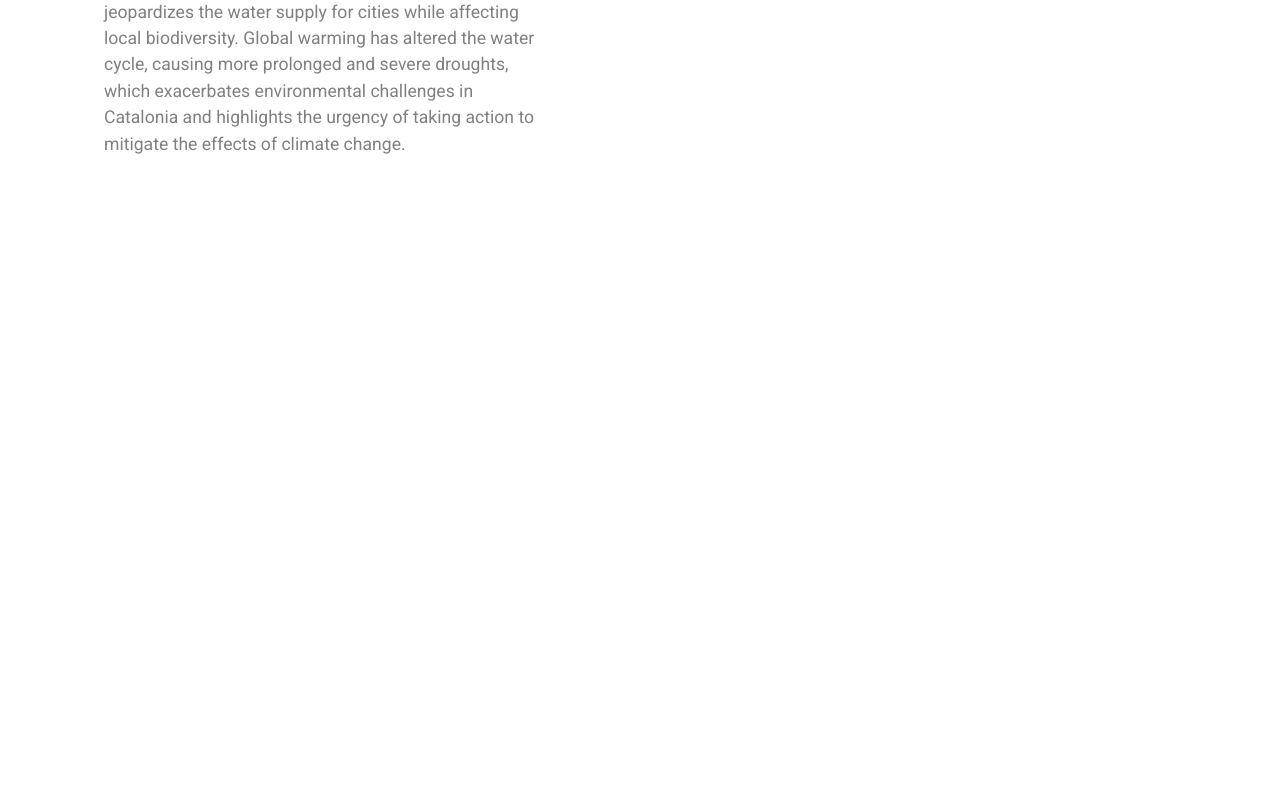
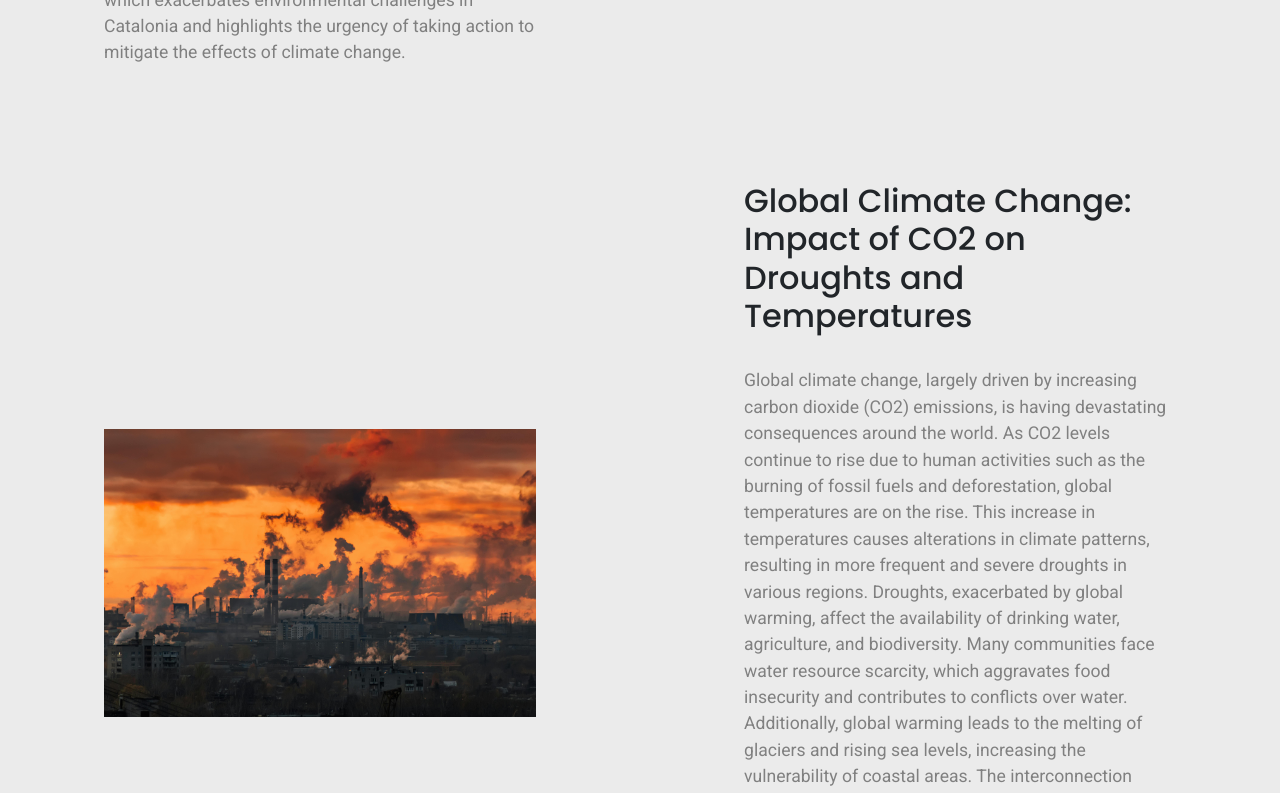
Before and after one commit to adptCode/nasaSpaceApp, an Angular app: page / in a window 1280 px wide. Shown: the part 1480-2273 px from the top of the page. Before the commit the page ends 1703 px from the top, so only its background shows below. Built offline with nearby package versions, Linux system fonts and the light colour scheme.

Commit message:
seccion historia acabado

```diff
--- a/src/app/info/info.component.css
+++ b/src/app/info/info.component.css
@@ -57,6 +57,7 @@ padding: 20px;
 
 .bloque2{
     height: auto;
+    background-color: rgb(235, 235, 235);
 }
 .seccion2{
     height: auto;
@@ -64,6 +65,7 @@ padding: 20px;
    justify-content: center;
    align-items: center;
   padding: 50px;
+
 }
 .text_seccion2{
     width: 80%;
@@ -74,7 +76,7 @@ padding: 20px;
     font-family: "Poppins", sans-serif;
     font-weight: 500;
     font-style: normal;
-    font-size: 3rem;
+    font-size: 2rem;
 }
 .text_seccion2 p{
     font-size: 1.1rem;
@@ -88,6 +90,41 @@ padding: 20px;
     justify-content: center;
     align-items: center;
 }
+
+.seccion3{
+    height: auto;
+   display: flex;
+   justify-content: center;
+   align-items: center;
+  padding: 50px;
+
+}
+.seccion3 img{
+    width: 80%;
+}
+.text_seccion3{
+    width: 80%;
+    height: auto;
+}
+
+.text_seccion3 h3{
+    font-family: "Poppins", sans-serif;
+    font-weight: 500;
+    font-style: normal;
+    font-size: 2rem;
+}
+.text_seccion3 p{
+    font-size: 1.1rem;
+    font-family: "Roboto", sans-serif;
+    font-weight: 400;
+    font-style: normal;
+    color:grey
+}
+
+
+
+
+
 /* Estilos responsivos para móviles */
 @media (max-width: 1200px) {
     h1 {
@@ -105,6 +142,16 @@ padding: 20px;
         height: auto;
 
     }
+    .text_seccion3{
+        width: 100%;
+        height: auto;
+
+    }
+
+    .seccion3 img{
+        width: 100%;
+    }
+
 }
 
 @media (max-width: 480px) {
--- a/src/app/info/info.component.html
+++ b/src/app/info/info.component.html
@@ -18,6 +18,7 @@
     <div class="col-sm-12 col-md-12 col-lg-6 seccion2">
       <div class="text_seccion2">
         <h3>The Impact of Climate Change on Drought in Catalonia</h3>
+        <br>
         <p>
           Catalonia, a region of Spain, has been intensely affected by drought
           in recent years, a phenomenon directly related to climate change and
@@ -36,8 +37,47 @@
       </div>
     </div>
     <div class="col-sm-12 col-md-12 col-lg-6 video_seccion2">
-        <iframe width="560" height="315" src="https://www.youtube.com/embed/APYkGClCI8s?autoplay=1&mute=1" frameborder="0" allow="autoplay; encrypted-media" allowfullscreen></iframe>
+      <iframe
+        width="560"
+        height="315"
+        src="https://www.youtube.com/embed/APYkGClCI8s?autoplay=1&mute=1"
+        frameborder="0"
+        allow="autoplay; encrypted-media"
+        allowfullscreen
+      ></iframe>
+    </div>
+  </div>
 
+  <div class="row">
+    <div class="col-sm-12 col-md-12 col-lg-6 seccion3 order-2 order-lg-1">
+      <img src="assets/co2.jpg" alt="" />
+    </div>
+    <div class="col-sm-12 col-md-12 col-lg-6 seccion3 order-1 order-lg-2">
+      <div class="text_seccion3">
+        <h3>
+          Global Climate Change: Impact of CO2 on Droughts and Temperatures
+        </h3>
+        <br>
+        <p>
+          Global climate change, largely driven by increasing carbon dioxide
+          (CO2) emissions, is having devastating consequences around the world.
+          As CO2 levels continue to rise due to human activities such as the
+          burning of fossil fuels and deforestation, global temperatures are on
+          the rise. This increase in temperatures causes alterations in climate
+          patterns, resulting in more frequent and severe droughts in various
+          regions. Droughts, exacerbated by global warming, affect the
+          availability of drinking water, agriculture, and biodiversity. Many
+          communities face water resource scarcity, which aggravates food
+          insecurity and contributes to conflicts over water. Additionally,
+          global warming leads to the melting of glaciers and rising sea levels,
+          increasing the vulnerability of coastal areas. The interconnection
+          between CO2 emissions, rising temperatures, and droughts underscores
+          the urgency of taking measures to mitigate climate change. It is
+          essential to reduce greenhouse gas emissions and promote sustainable
+          practices to protect our planet and ensure a livable future for
+          generations to come.
+        </p>
+      </div>
     </div>
   </div>
 </div>
--- a/src/index.html
+++ b/src/index.html
@@ -5,7 +5,7 @@
   <title>NasaSpaceApp</title>
   <base href="/">
   <meta name="viewport" content="width=device-width, initial-scale=1">
-  <link rel="icon" type="image/x-icon" href="favicon.ico">
+  <link rel="icon" type="image/x-icon" href="assets/logo_space.jpeg">
   <link rel="preconnect" href="https://fonts.googleapis.com">
 <link rel="preconnect" href="https://fonts.gstatic.com" crossorigin>
 <link href="https://fonts.googleapis.com/css2?family=Poppins:ital,wght@0,100;0,200;0,300;0,400;0,500;0,600;0,700;0,800;0,900;1,100;1,200;1,300;1,400;1,500;1,600;1,700;1,800;1,900&display=swap" rel="stylesheet">
```
Also changed, not shown: public/assets/co2.jpg (added), public/assets/logo_space.jpeg (added).
